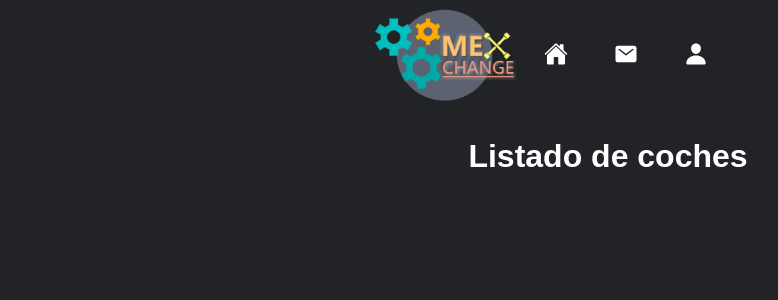
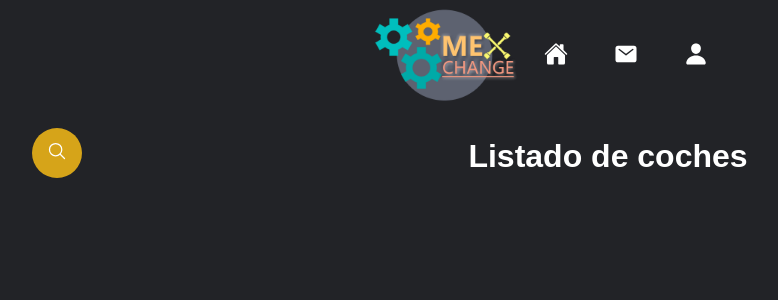
Before and after one commit to CrtNeo/Symfony_Project, a Symfony app: template proyectoZ/templates/autos/index.html.twig in a window 1280 px wide. Shown: the top 300 px of the page, without its empty margins (32-810 px from the left). Run offline with Twig, Linux system fonts and the light colour scheme; the template is opened without the code that fills it, so the values that code supplies are empty; some libraries are stand-ins or nearby versions.

Commit message:
Avances infimos

```diff
--- a/proyectoZ/public/css/categorias.css
+++ b/proyectoZ/public/css/categorias.css
@@ -17,6 +17,7 @@ body {
 
 .categoria{
   margin-top: 8rem;
+
 }
 .cuerpo-categoria{
   display: flex;
@@ -51,3 +52,64 @@ body {
     display: flex;
     justify-content: center;
 }
+
+/*Buscador*/
+
+.barra-buscar{
+  width: fit-content;
+  height: fit-content;
+  position: absolute;
+  margin-left: 4rem;
+}
+
+.input-search{
+  height: 50px;
+  width: 50px;
+  border-style: none;
+  padding: 10px;
+  font-size: 18px;
+  letter-spacing: 2px;
+  outline: none;
+  border-radius: 25px;
+  transition: all .5s ease-in-out;
+  background-color: #d6a419;
+  padding-right: 40px;
+  color:#fff;
+}
+.input-search::placeholder{
+  color:rgba(255,255,255,.5);
+  font-size: 18px;
+  letter-spacing: 2px;
+  font-weight: 100;
+}
+.boton-buscar{
+  width: 50px;
+  height: 50px;
+  border-style: none;
+  font-size: 20px;
+  font-weight: bold;
+  outline: none;
+  cursor: pointer;
+  border-radius: 50%;
+  position: absolute;
+  right: 0px;
+  color:#ffffff ;
+  background-color:transparent;
+  pointer-events: painted;
+}
+
+
+.boton-buscar:focus ~ .input-search{
+  width: 300px;
+  border-radius: 0px;
+  background-color: transparent;
+  border-bottom:1px solid rgba(255,255,255,.5);
+  transition: all 500ms cubic-bezier(0, 0.110, 0.35, 2);
+}
+.input-search:focus{
+  width: 300px;
+  border-radius: 0px;
+  background-color: transparent;
+  border-bottom:1px solid rgba(255,255,255,.5);
+  transition: all 500ms cubic-bezier(0, 0.110, 0.35, 2);
+}
--- a/proyectoZ/templates/autos/index.html.twig
+++ b/proyectoZ/templates/autos/index.html.twig
@@ -7,6 +7,14 @@
 {% block body %}
  {{ include ('partials/nav.html.twig')}}
 <div class = "categoria">
+{% for auto in autos %}
+<form action = "/categoria/buscar/{{auto.modelo}}">
+{% endfor %}
+ <div class="barra-buscar">
+    <button class="boton-buscar"><ion-icon name="search-outline"></ion-icon></button>
+    <input type="text" class="input-search" placeholder="Buscar...">
+  </div>
+  </form>
     <h1 class = "titulo-categoria">Listado de coches</h1>
      <div class = "cuerpo-categoria">
         {% for auto in autos %}
--- a/proyectoZ/templates/lista_autos.html.twig
+++ b/proyectoZ/templates/lista_autos.html.twig
@@ -5,7 +5,7 @@
     <h1>Listado de coches</h1>
     {% if autos %}
         {% for auto in autos %}
-            {{ include ('partials/datos_vehiculo.html.twig', { 'auto': auto })}}
+            {{ include ('partials/datos_autos.html.twig', { 'auto': auto })}}
         {% endfor %}
     {% else %}
         <p>Coche no encontrado</p>
--- a/proyectoZ/templates/motos/index.html.twig
+++ b/proyectoZ/templates/motos/index.html.twig
@@ -7,6 +7,10 @@
 {% block body %}
  {{ include ('partials/nav.html.twig')}}
   <div class = "categoria">
+   <div class="barra-buscar">
+    <button class="boton-buscar"><ion-icon name="search-outline"></ion-icon></button>
+    <input type="text" class="input-search" placeholder="Buscar...">
+  </div>
     <h1 class = "titulo-categoria">Listado de motos</h1>
         <div class = "cuerpo-categoria">
             {% for moto in motos %}
--- a/proyectoZ/templates/otros/index.html.twig
+++ b/proyectoZ/templates/otros/index.html.twig
@@ -7,6 +7,10 @@
 {% block body %}
  {{ include ('partials/nav.html.twig')}}
  <div class = "categoria">
+  <div class="barra-buscar">
+    <button class="boton-buscar"><ion-icon name="search-outline"></ion-icon></button>
+    <input type="text" class="input-search" placeholder="Buscar...">
+  </div>
     <h1 class = "titulo-categoria">Listado de otros vehiculos</h1>
          <div class = "cuerpo-categoria">
             {% for otro in otros %}
```
